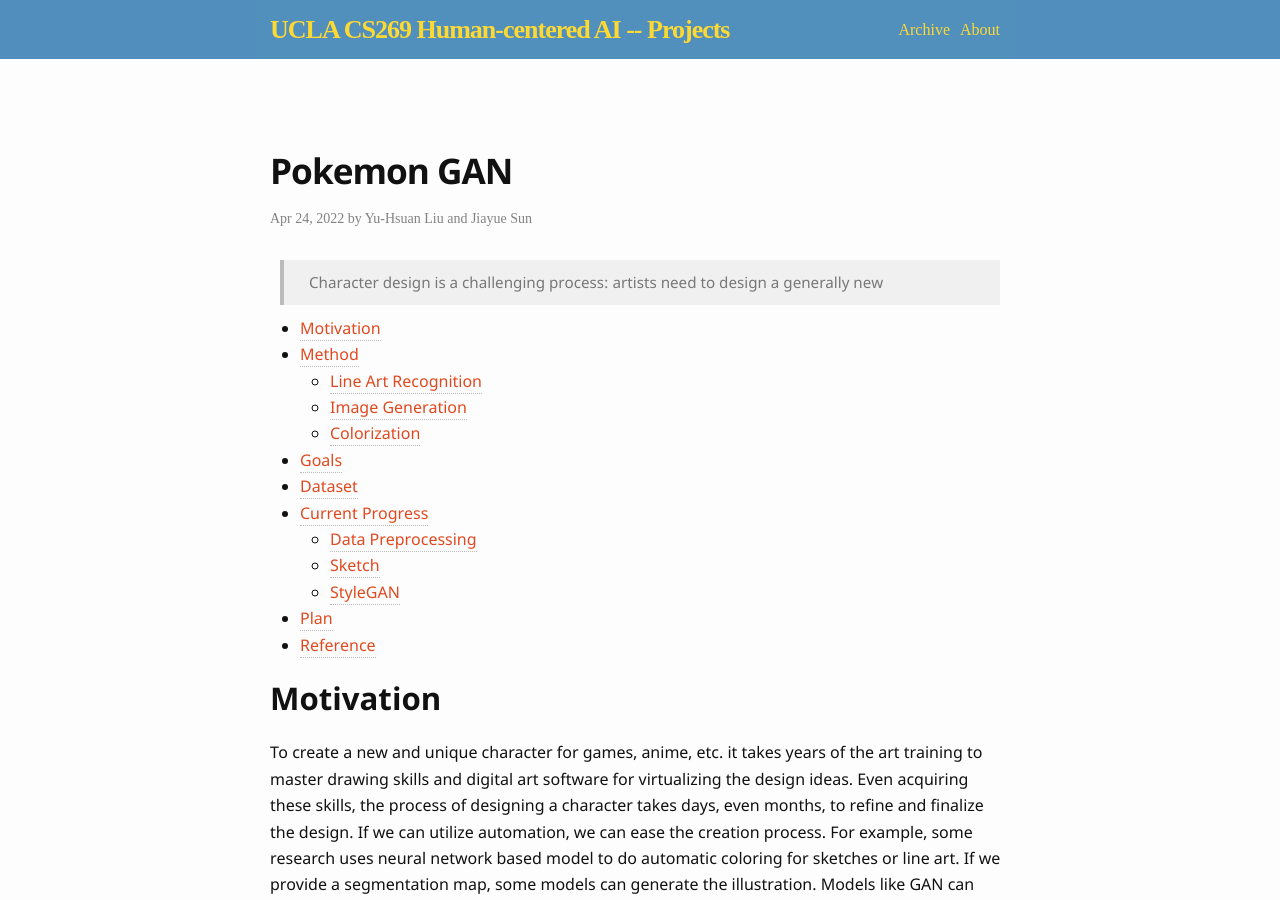
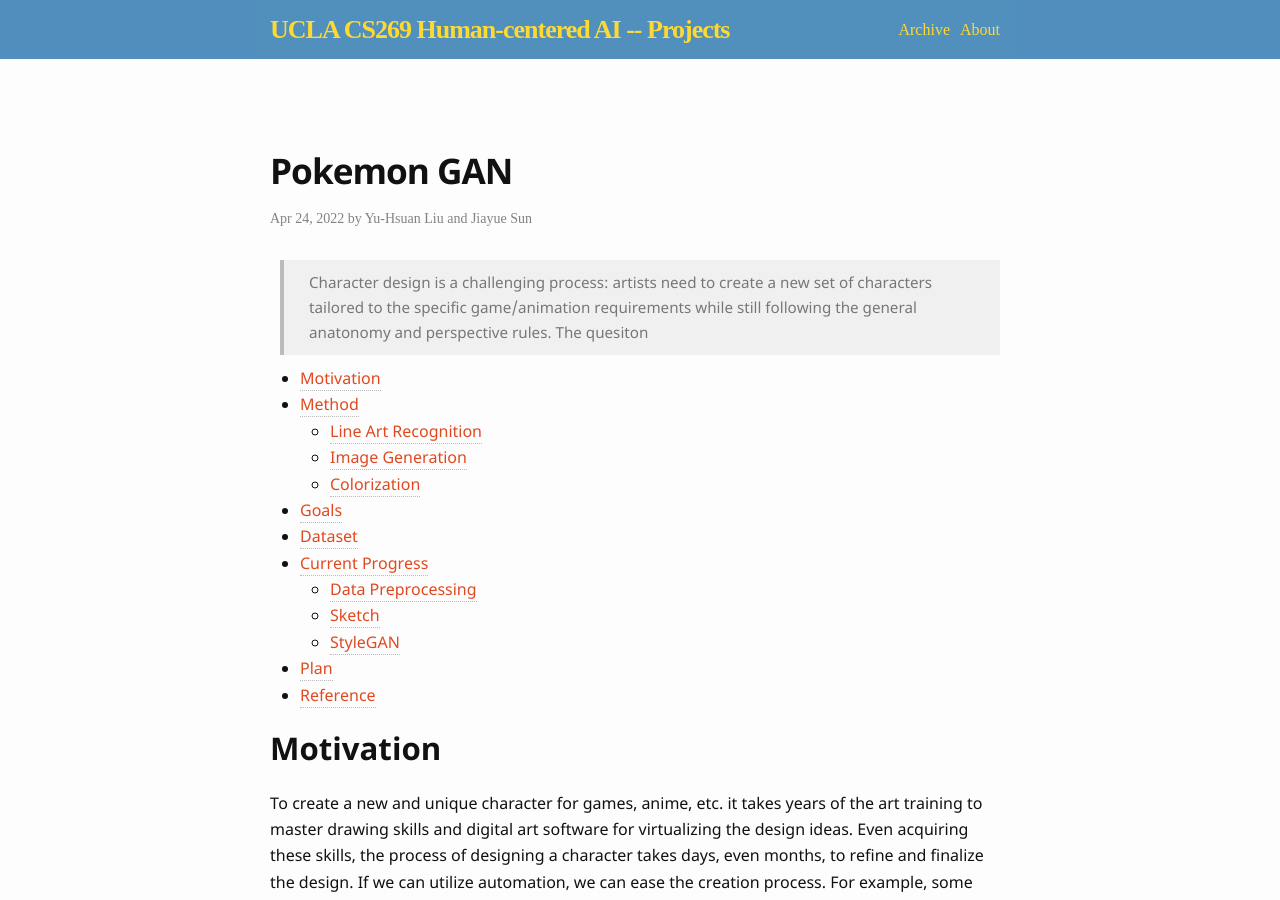
Before and after one commit to UCLAdeepvision/CS269-projects-2022spring, a Jekyll site: the page built from _posts/2022-04-18-team16-CharacterGeneration.md, in a window 1280 px wide and 900 px high. Built offline with Jekyll 4.4.1, drawn with Linux system fonts in a browser that asks for light colours; some web fonts are replaced; comment, search, counter and statistics services are not loaded; some of the changed text lies outside the part shown.

Commit message:
change abstract

```diff
--- a/_posts/2022-04-18-team16-CharacterGeneration.md
+++ b/_posts/2022-04-18-team16-CharacterGeneration.md
@@ -7,7 +7,7 @@ date: 2022-04-24
 ---
 
 
-> Character design is a challenging process: artists need to design a generally new
+> Character design is a challenging process: artists need to create a new set of characters tailored to the specific game/animation requirements while still following the general anatonomy and perspective rules. The quesiton
 
 <!--more-->
 {: class="table-of-content"}
```
Also changed, not shown: other parts of _posts/2022-04-18-team16-CharacterGeneration.md (+1 -1 lines).
